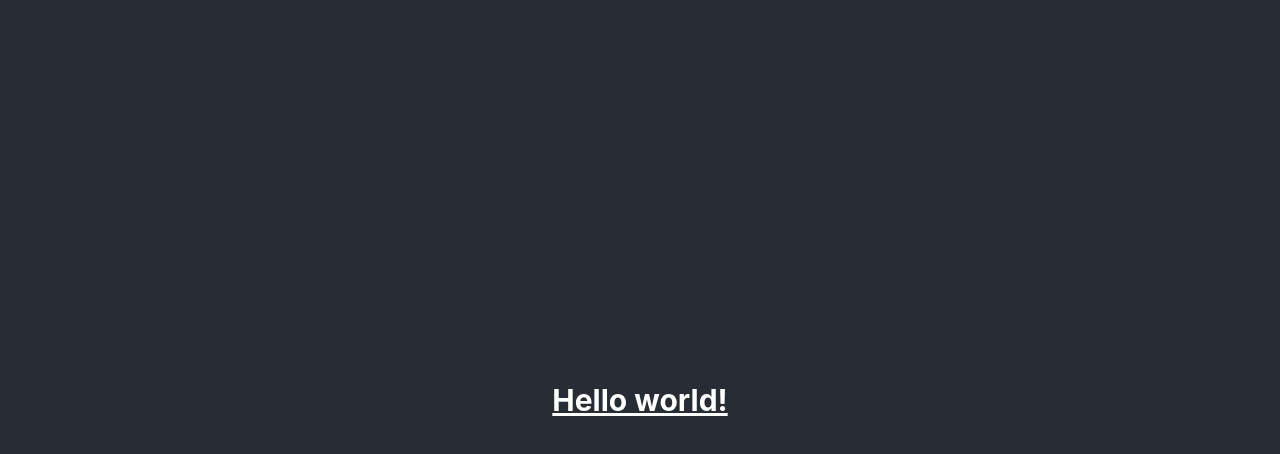
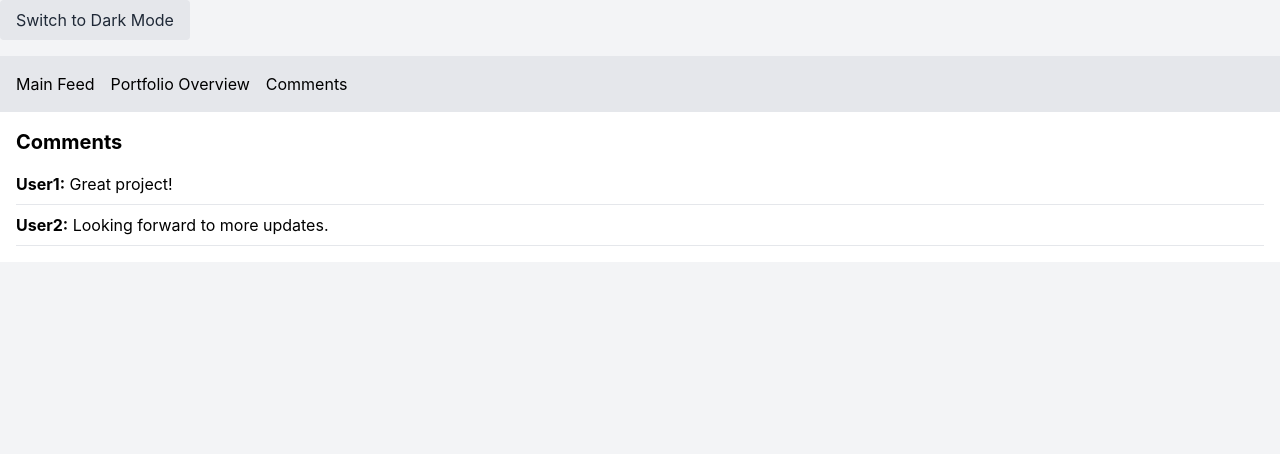
Before and after one commit to michaelsatumba/mobile-first-social-trading-app, a React (Create React App) app: page /comments in a window 1280 px wide. Shown: the top 454 px of the page. Built offline with nearby package versions, Linux system fonts and the light colour scheme.

Commit message:
set up functionality

```diff
--- a/package.json
+++ b/package.json
@@ -6,8 +6,10 @@
     "@testing-library/jest-dom": "^5.17.0",
     "@testing-library/react": "^13.4.0",
     "@testing-library/user-event": "^13.5.0",
+    "axios": "^1.7.7",
     "react": "^18.3.1",
     "react-dom": "^18.3.1",
+    "react-router-dom": "^6.26.2",
     "react-scripts": "5.0.1",
     "web-vitals": "^2.1.4"
   },
--- a/src/App.js
+++ b/src/App.js
@@ -1,16 +1,51 @@
-import logo from './logo.svg';
-import './App.css';
+// src/App.js
+import { ThemeProvider, useTheme } from './ThemeContext';
+import './index.css';
+import ThemeToggle from './components/ThemeToggle';
+import React, { useEffect } from 'react';
+import { BrowserRouter as Router, Route, Routes, Link } from 'react-router-dom';
+import MainFeed from './components/MainFeed';
+import PortfolioOverview from './components/PortfolioOverview';
+import Comments from './components/Comments';
 
-function App() {
+const AppContent = () => {
+  const { theme } = useTheme();
+
+  useEffect(() => {
+    if (theme === 'dark') {
+      document.documentElement.classList.add('dark');
+    } else {
+      document.documentElement.classList.remove('dark');
+    }
+  }, [theme]);
+
   return (
-    <div className="App">
-      <header className="App-header">
-      <h1 className="text-3xl font-bold underline">
-      Hello world!
-    </h1>
-      </header>
+    <div className="min-h-screen bg-gray-100 dark:bg-gray-900 text-black dark:text-white">
+      <Router>
+        <ThemeToggle />
+        <nav className="p-4 bg-gray-200 dark:bg-gray-800">
+          <ul className="flex space-x-4">
+            <li><Link to="/" className="text-black dark:text-white">Main Feed</Link></li>
+            <li><Link to="/portfolio" className="text-black dark:text-white">Portfolio Overview</Link></li>
+            <li><Link to="/comments" className="text-black dark:text-white">Comments</Link></li>
+          </ul>
+        </nav>
+        <Routes>
+          <Route path="/" element={<MainFeed />} />
+          <Route path="/portfolio" element={<PortfolioOverview />} />
+          <Route path="/comments" element={<Comments />} />
+        </Routes>
+      </Router>
     </div>
   );
-}
+};
+
+const App = () => {
+  return (
+    <ThemeProvider>
+      <AppContent />
+    </ThemeProvider>
+  );
+};
 
 export default App;
--- /dev/null
+++ b/src/ThemeContext.js
@@ -0,0 +1,32 @@
+import React, { createContext, useContext, useState, useEffect } from 'react';
+
+const ThemeContext = createContext();
+
+export const ThemeProvider = ({ children }) => {
+  const [theme, setTheme] = useState('light');
+
+  useEffect(() => {
+    const root = window.document.documentElement;
+    const initialTheme = root.classList.contains('dark') ? 'dark' : 'light';
+    setTheme(initialTheme);
+  }, []);
+
+  const toggleTheme = () => {
+    const root = window.document.documentElement;
+    if (theme === 'light') {
+      root.classList.add('dark');
+      setTheme('dark');
+    } else {
+      root.classList.remove('dark');
+      setTheme('light');
+    }
+  };
+
+  return (
+    <ThemeContext.Provider value={{ theme, toggleTheme }}>
+      {children}
+    </ThemeContext.Provider>
+  );
+};
+
+export const useTheme = () => useContext(ThemeContext);
--- /dev/null
+++ b/src/components/Comments.js
@@ -0,0 +1,23 @@
+import React, { useState } from 'react';
+
+const Comments = () => {
+  const [comments, setComments] = useState([
+    { id: 1, text: 'Great project!', user: 'User1' },
+    { id: 2, text: 'Looking forward to more updates.', user: 'User2' },
+  ]);
+
+  return (
+    <div className="p-4 bg-white dark:bg-gray-900 text-black dark:text-white">
+      <h2 className="text-xl font-bold mb-4">Comments</h2>
+      <ul className="space-y-2">
+        {comments.map((comment) => (
+          <li key={comment.id} className="border-b border-gray-200 dark:border-gray-700 pb-2">
+            <strong className="text-black dark:text-white">{comment.user}:</strong> {comment.text}
+          </li>
+        ))}
+      </ul>
+    </div>
+  );
+};
+
+export default Comments;
--- /dev/null
+++ b/src/components/MainFeed.js
@@ -0,0 +1,39 @@
+import React, { useEffect, useState } from 'react';
+import { fetchSolanaData } from '../services/coinGeckoService';
+
+const MainFeed = () => {
+  const [data, setData] = useState(null);
+  const [loading, setLoading] = useState(true);
+  const [error, setError] = useState(null);
+
+  useEffect(() => {
+    const getData = async () => {
+      try {
+        const solanaData = await fetchSolanaData();
+        console.log('Fetched data:', solanaData); // Debugging line
+        setData(solanaData);
+      } catch (error) {
+        console.error('Error fetching data:', error); // Debugging line
+        setError(error);
+      } finally {
+        setLoading(false);
+      }
+    };
+    getData();
+  }, []);
+
+  if (loading) return <div className="text-black dark:text-white">Loading...</div>;
+  if (error) return <div className="text-red-500 dark:text-red-400">Error: {error.message}</div>;
+  if (!data || !data.market_data) return <div className="text-black dark:text-white">No data available</div>;
+
+  return (
+    <div className="p-4 bg-white dark:bg-gray-900 text-black dark:text-white">
+      <h1 className="text-2xl font-bold">Solana Price: ${data.market_data.current_price.usd}</h1>
+      <p>24h Trading Volume: ${data.market_data.total_volume.usd}</p>
+      <p>Market Cap: ${data.market_data.market_cap.usd}</p>
+      <p>Circulating Supply: {data.market_data.circulating_supply}</p>
+    </div>
+  );
+};
+
+export default MainFeed;
--- /dev/null
+++ b/src/components/PortfolioOverview.js
@@ -0,0 +1,25 @@
+import React from 'react';
+
+const PortfolioOverview = () => {
+  // Use mock data for demonstration
+  const portfolio = [
+    { name: 'Solana', amount: 10, value: 1000 },
+    { name: 'Bitcoin', amount: 0.5, value: 25000 },
+  ];
+
+  return (
+    <div className="p-4 bg-white dark:bg-gray-900 text-black dark:text-white">
+      <h2 className="text-xl font-bold mb-4">Portfolio Overview</h2>
+      <ul className="space-y-2">
+        {portfolio.map((item, index) => (
+          <li key={index} className="flex justify-between">
+            <span>{item.name}: {item.amount}</span>
+            <span>${item.value}</span>
+          </li>
+        ))}
+      </ul>
+    </div>
+  );
+};
+
+export default PortfolioOverview;
--- /dev/null
+++ b/src/components/ThemeToggle.js
@@ -0,0 +1,17 @@
+import React from 'react';
+import { useTheme } from '../ThemeContext';
+
+const ThemeToggle = () => {
+  const { theme, toggleTheme } = useTheme();
+
+  return (
+    <button
+      onClick={toggleTheme}
+      className="px-4 py-2 bg-gray-200 dark:bg-gray-800 text-gray-800 dark:text-gray-200 rounded mb-4"
+    >
+      Switch to {theme === 'light' ? 'Dark' : 'Light'} Mode
+    </button>
+  );
+};
+
+export default ThemeToggle;
--- /dev/null
+++ b/src/services/coinGeckoService.js
@@ -0,0 +1,13 @@
+import axios from 'axios';
+
+const API_URL = 'https://api.coingecko.com/api/v3/coins/solana';
+
+export const fetchSolanaData = async () => {
+  try {
+    const response = await axios.get(API_URL);
+    return response.data;
+  } catch (error) {
+    console.error('Error fetching Solana data:', error);
+    throw error;
+  }
+};
--- a/tailwind.config.js
+++ b/tailwind.config.js
@@ -1,7 +1,8 @@
 /** @type {import('tailwindcss').Config} */
 module.exports = {
+  darkMode: 'class', // Enable dark mode with a class
   content: [
-    "./src/**/*.{js,jsx,ts,tsx}",
+    './src/**/*.{js,jsx,ts,tsx}', // Adjust the paths to your source files
   ],
   theme: {
     extend: {},
```
Also changed, not shown: 1 other file (tests, documents, lock files or other folders).
